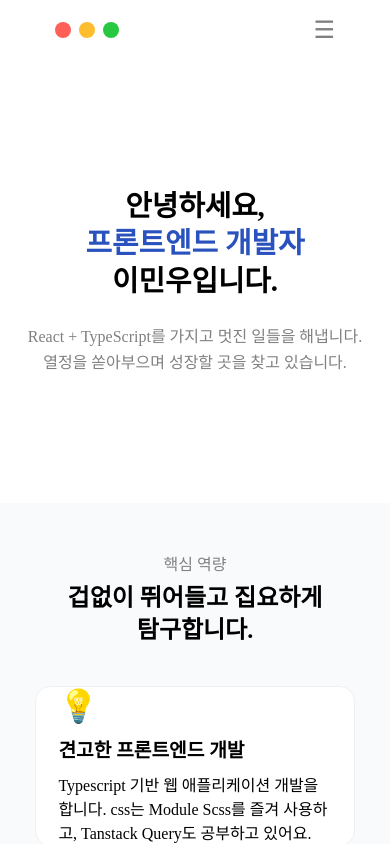
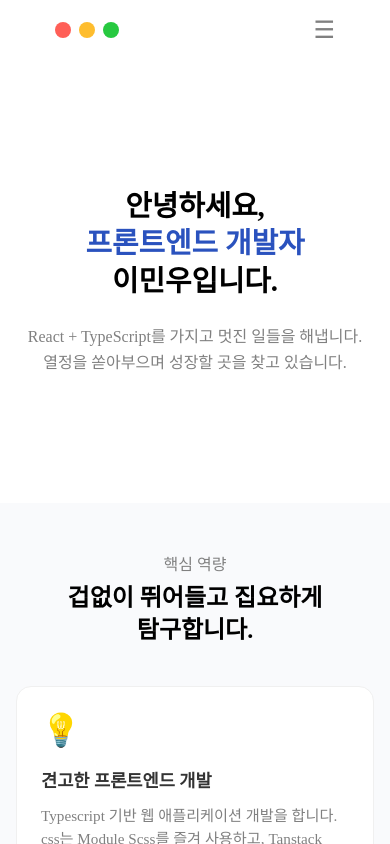
Before and after one commit to minwoo1119/its-minu, a React (Vite) app: page / in a window 390 px wide. Shown: the top 844 px of the page. Built offline with nearby package versions, Linux system fonts and the light colour scheme.

Commit message:
feat: BoxContent 컴포넌트 반응형 작업 #11

```diff
--- a/src/components/common/boxContent/boxContent.module.scss
+++ b/src/components/common/boxContent/boxContent.module.scss
@@ -1,30 +1,61 @@
 .container {
-  width: 20rem;
-  height: 10rem;
+  box-sizing: border-box;
+  width: 100%;
+  max-width: 24rem;
+  min-height: 18rem;
+
   display: flex;
   flex-direction: column;
-  justify-content: center;
+  justify-content: start;
   align-items: start;
-  padding: 2rem 1.4rem;
-  gap: 0.6rem;
+
+  padding: 1.5rem;
+  gap: 0.8rem;
+
   border: 1px solid #f0f0f0;
   background-color: white;
   border-radius: 15px;
+  transition: transform 0.2s ease, box-shadow 0.2s ease;
+
+  @media (min-width: 1024px) {
+    width: 20rem;
+    height: 100%;
+    padding: 2rem 1.5rem;
+  }
+
+  &:hover {
+    transform: translateY(-5px);
+    box-shadow: 0 5px 15px rgba(0, 0, 0, 0.05);
+  }
 
   .icon {
     width: 100%;
     text-align: start;
     font-size: 2rem;
+    margin-bottom: 0.5rem;
   }
 
   .title {
-    font-size: 1.2rem;
-    font-weight: 600;
+    font-size: 1.1rem;
+    font-weight: 700;
+    word-break: keep-all;
+    line-height: 1.3;
+    color: #333;
+
+    @media (min-width: 768px) {
+      font-size: 1.2rem;
+    }
   }
 
-  .sub {
-    font-size: 1rem;
+  .description {
+    font-size: 0.95rem;
     font-weight: 400;
-    color: #e0e0e0;
+    color: gray;
+    line-height: 1.5;
+    word-break: keep-all;
+
+    @media (min-width: 768px) {
+      font-size: 1rem;
+    }
   }
 }
```
